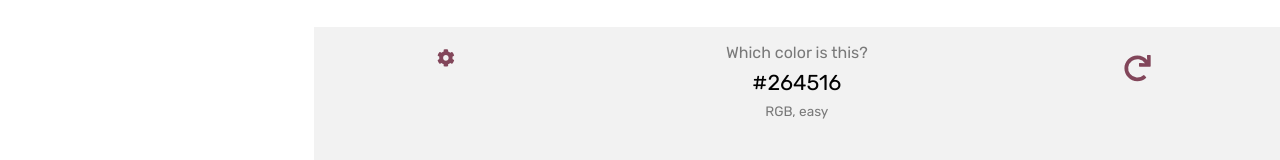
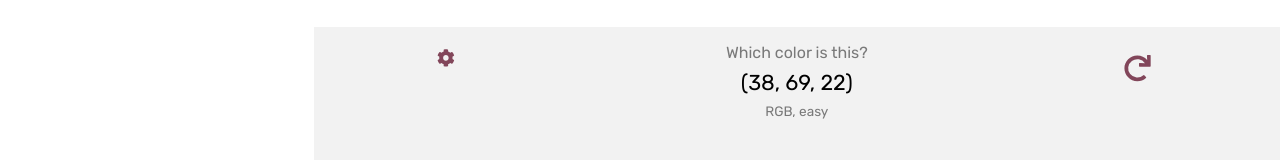
Before and after one commit to matheusinacio7/colorquest, a Next.js app: page / in a window 1280 px wide. Shown: the part 133-293 px from the top of the page. Built offline with nearby package versions, Linux system fonts and the light colour scheme.

Commit message:
Finishes level-up logic

```diff
--- a/src/components/main/Game.tsx
+++ b/src/components/main/Game.tsx
@@ -50,7 +50,7 @@ export default function Game( props: {className: string} ) {
         </div>
         <p>
           <span>Which color is this?</span>
-          <span>{currentTarget.hexString}</span>
+          <span>{currentTarget.rgbString}</span>
           <span>RGB, easy</span>
         </p>
         <div className={styles.draw}>
```
